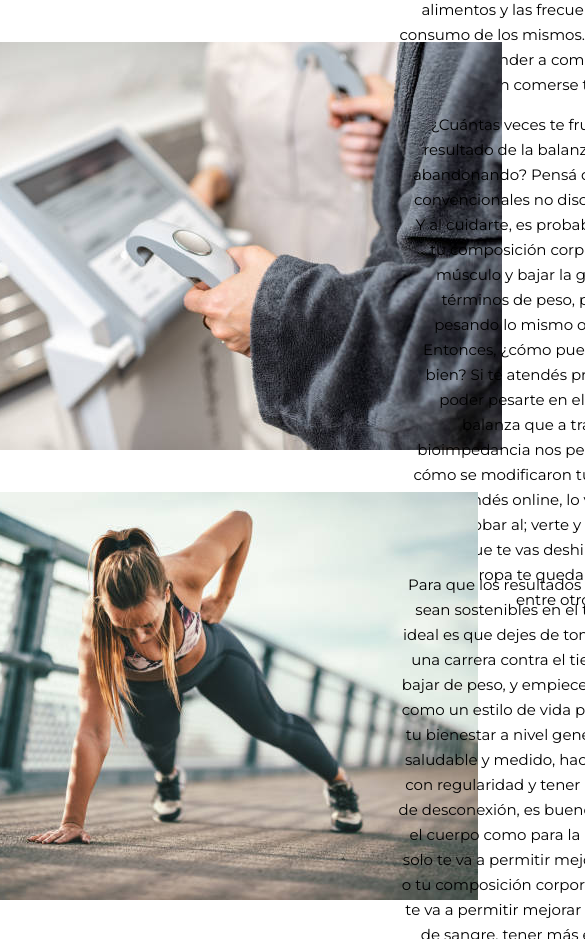
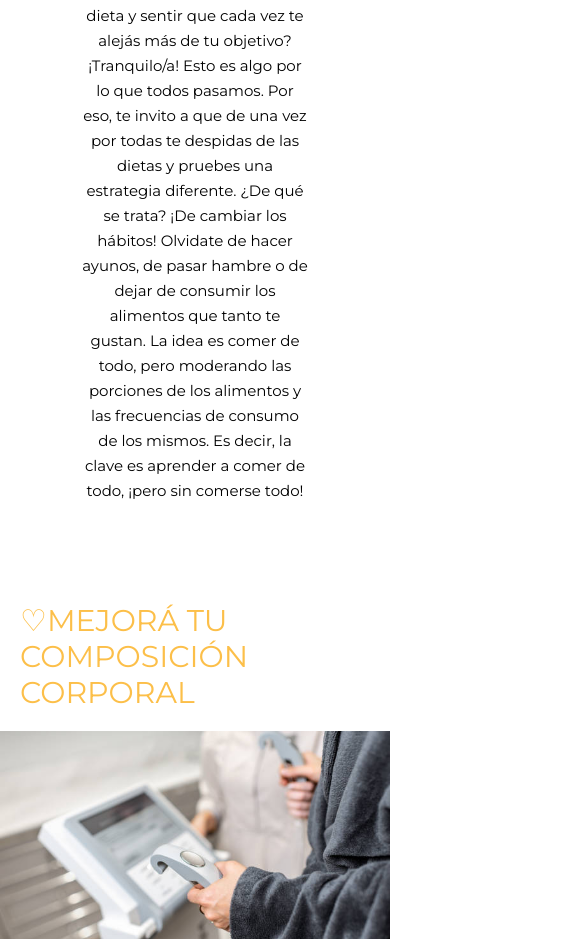
Before and after one commit to valenfiorillo/PF-Fiorillo, a plain HTML site: page index.html in a window 390 px wide. Shown: the part 579-1518 px from the top of the page, 585 px wide, since content can reach past the window. Drawn offline with nearby package versions, Linux system fonts and the light colour scheme.

Commit message:
Modifiqué media queries

```diff
--- a/css/style.css
+++ b/css/style.css
@@ -863,21 +863,9 @@ footer img:hover{
     }
 
     @media (max-width:632px) and (min-width:320px){
-        .hero{
+        .contenedor{
             display: flex;
+            flex-direction: column;
             justify-content: center;
-            margin: 40px;
-        }
-
-        .informacion{
-            display: flex;
-            justify-content: center;
-            margin: 40px;
-        }
-
-        .info{
-            display: flex;
-            justify-content: center;
-            margin: 40px;
         }
     }
```
